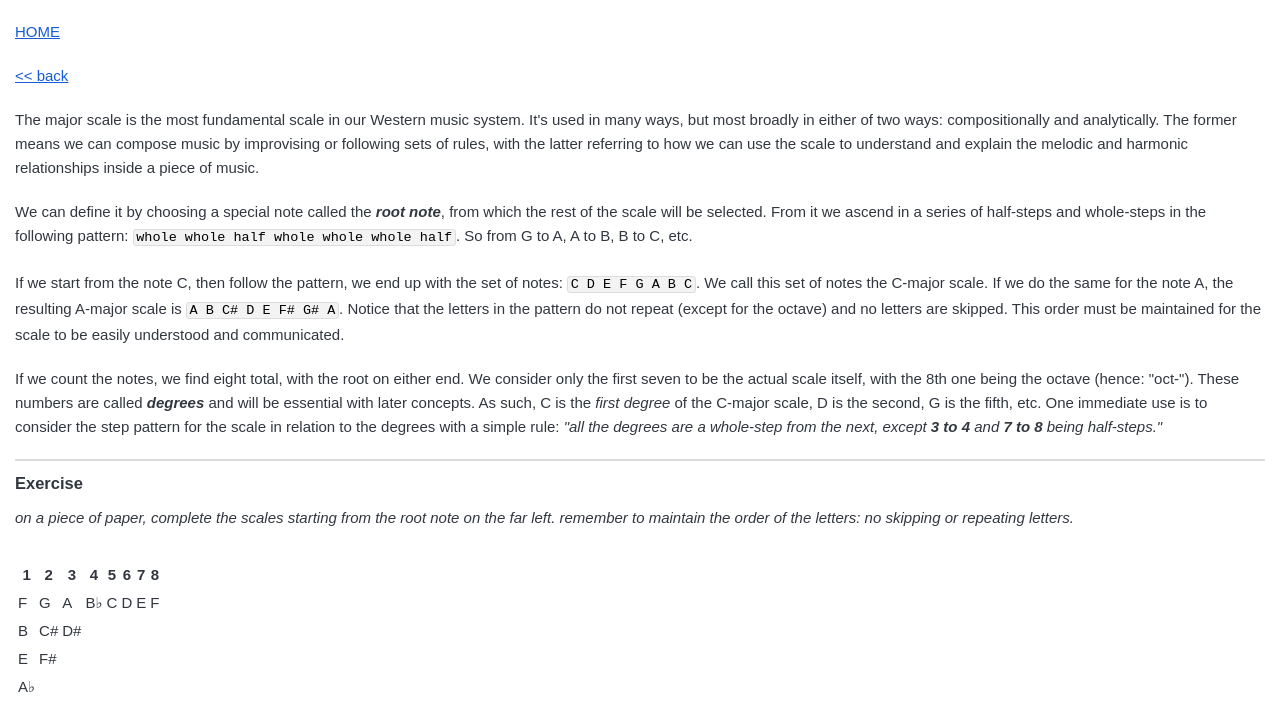
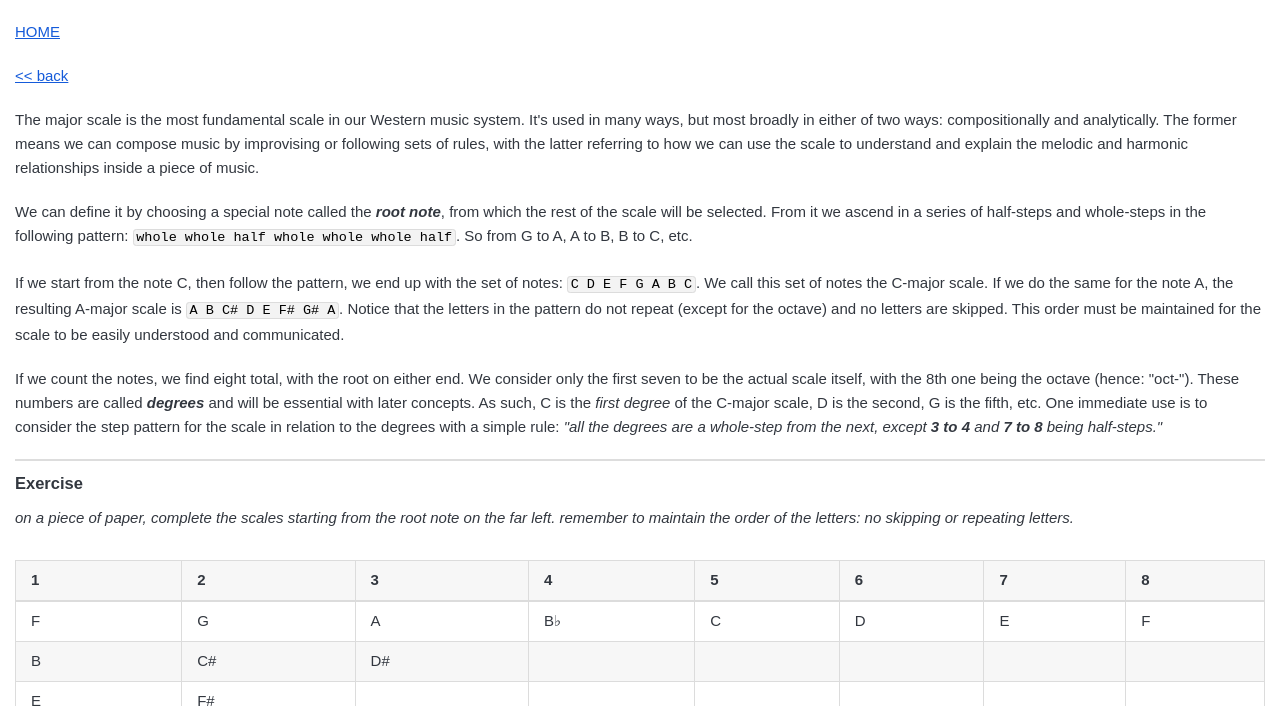
Before and after one commit to JLeachMusic/jleachmusic.github.io, a plain HTML site: page courses/scales/guitar_major_scale_1.html in a window 1280 px wide. Shown: the part 94-800 px from the top of the page. Drawn offline with Linux system fonts and the light colour scheme.

Commit message:
Refactor CSS styles for improved readability

```diff
--- a/assets/css/style.css
+++ b/assets/css/style.css
@@ -101,16 +101,17 @@ hue-6-2: #c18401
 
 .hljs-link {
   text-decoration: underline;
-}</style>
-						<title></title>
-					</head>
-					<body>
-						<div class="exported-note"><style>
+}
 		/* https://necolas.github.io/normalize.css/ */
-		html{line-height:1.15;-ms-text-size-adjust:100%;-webkit-text-size-adjust:100%}body{margin:0}
-		article,aside,footer,header,nav,section{display:block}h1{font-size:2em;margin:.67em 0}hr{box-sizing:content-box;height:0;overflow:visible}
-		pre{font-family:monospace,monospace;font-size:1em}a{background-color:transparent;-webkit-text-decoration-skip:objects}
-		b,strong{font-weight:bolder}small{font-size:80%}img{border-style:none}
+html{line-height:1.15;-ms-text-size-adjust:100%;-webkit-text-size-adjust:100%}
+body{margin:0}
+article,aside,footer,header,nav,section{display:block}h1{font-size:2em;margin:.67em 0}
+hr{box-sizing:content-box;height:0;overflow:visible}
+pre{font-family:monospace,monospace;font-size:1em}
+a{background-color:transparent;-webkit-text-decoration-skip:objects}
+b,strong{font-weight:bolder}
+small{font-size:80%}
+img{border-style:none}
 
 body {
 	font-size: 15px;
@@ -486,3 +487,45 @@ hue-6-2: #c18401
 		height: auto !important;
 	}
 }
+/* Table formatting */
+
+table {
+    text-align: left;
+    border-collapse: collapse;
+    border: 1px solid rgb(220, 220, 220);
+    background-color: #ffffff;
+    width: 100%;
+}
+
+table td,
+table th {
+    text-align: left;
+    padding: 0.5em 1em;
+    font-size: 15px;
+    color: #32373F;
+    font-family: 'Avenir Next', 'Avenir', 'Arial', sans-serif;
+}
+
+table td {
+    border: 1px solid rgb(220, 220, 220);
+}
+
+table th {
+    border: 1px solid rgb(220, 220, 220);
+    border-bottom: 2px solid rgb(220, 220, 220);
+    background-color: rgb(247, 247, 247);
+}
+
+table tr:nth-child(even) {
+    background-color: rgb(247, 247, 247);
+}
+
+table tr:hover {
+    background-color: #e5e5e5;
+}
+
+/* Allow wide tables to scroll horizontally */
+.joplin-table-wrapper {
+    overflow-x: auto;
+    overflow-y: hidden;
+}
```
Lines whose indentation alone changed are shown as unchanged.
